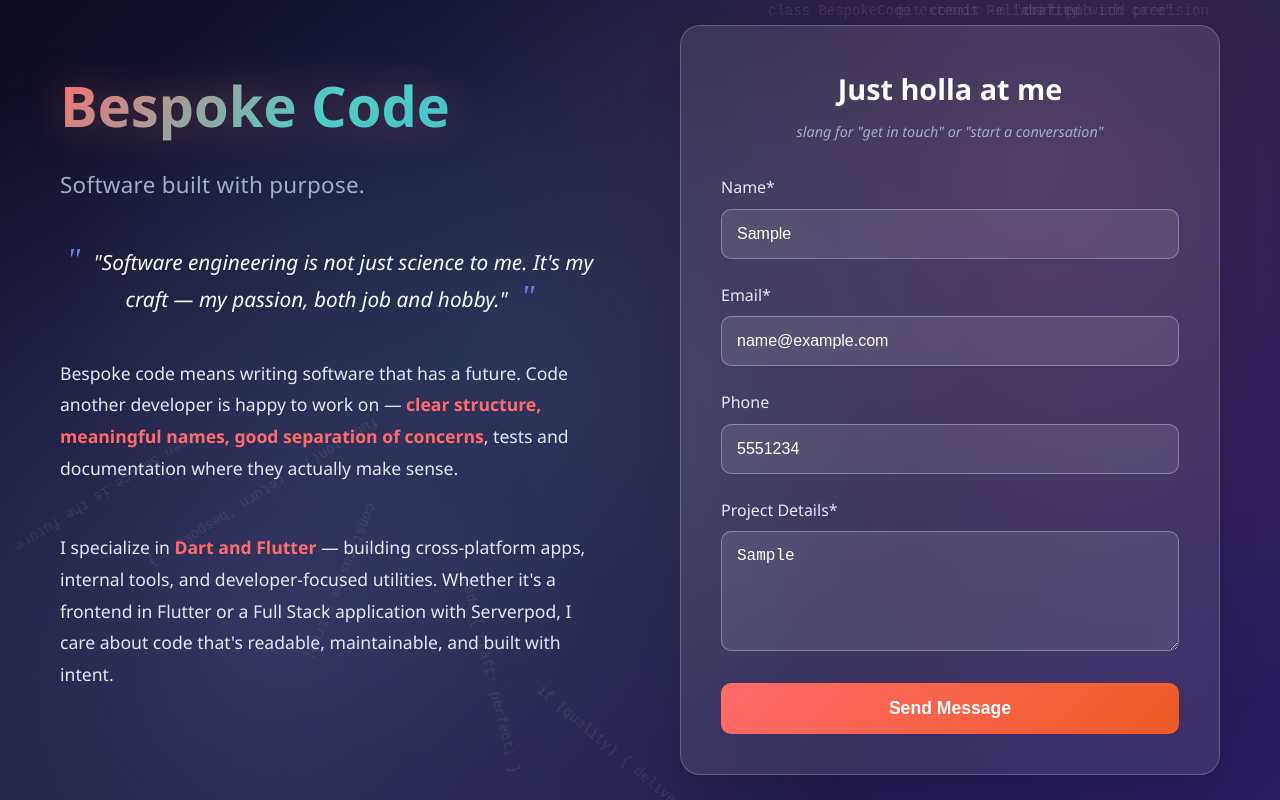
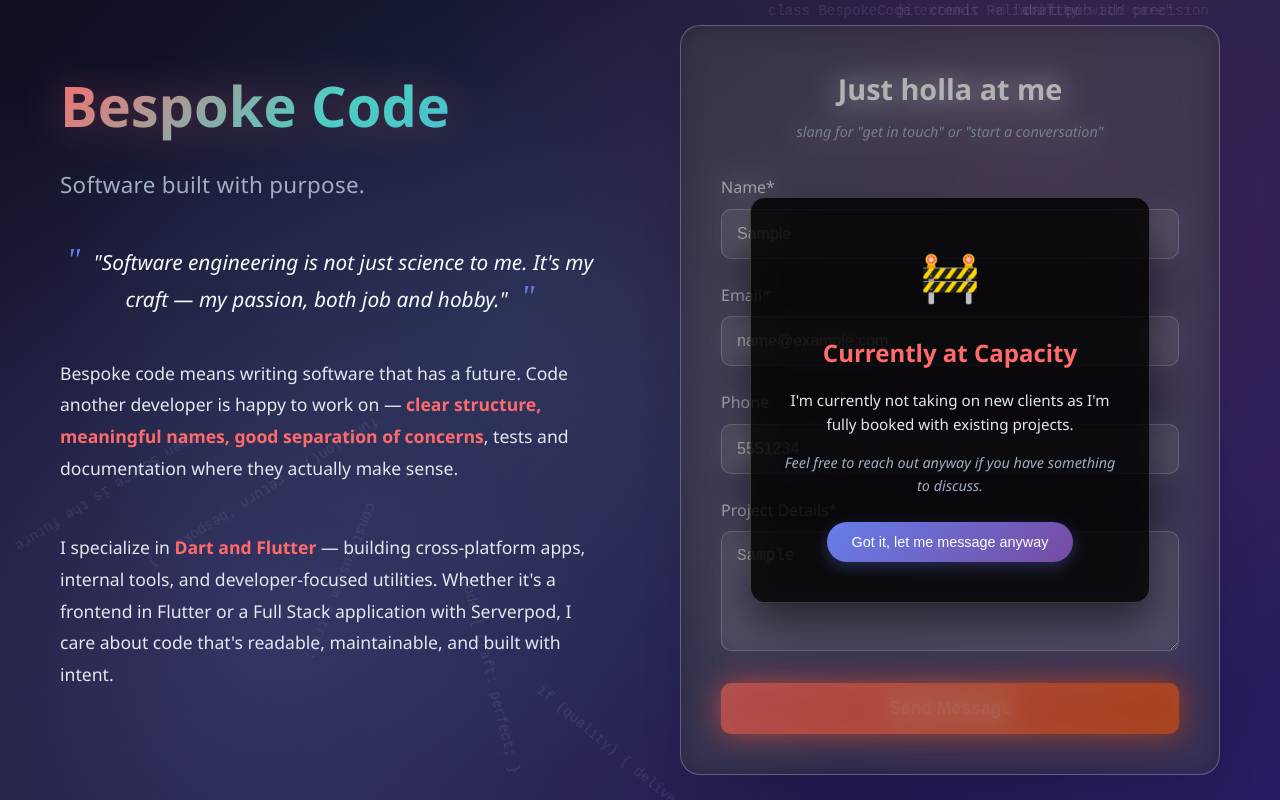
Before and after one commit to BenAuerDev/bespoke_code_website, a website: page index.html in a window 1280 px wide. Both pictures are taken after typing "Sample", "name@example.com", "5551234", "Sample" into the empty fields and a click on the button "Send Message". Shown: the top 800 px of the page. Drawn offline with Linux system fonts and the light colour scheme.

Commit message:
feat: warning overlay for contact form
just a overlay telling that I'm not taking new projects

```diff
--- a/index.html
+++ b/index.html
@@ -60,6 +60,20 @@
                 <div class="contact-form" id="contact">
                     <h2 class="form-title">Just holla at me</h2>
                     <p class="form-subtitle">slang for "get in touch" or "start a conversation"</p>
+
+                    <!-- Capacity Overlay -->
+                    <div class="capacity-overlay" id="capacityOverlay">
+                        <div class="overlay-content">
+                            <div class="overlay-icon">🚧</div>
+                            <h3>Currently at Capacity</h3>
+                            <p>I'm currently not taking on new clients as I'm fully booked with existing projects.</p>
+                            <p class="overlay-note">Feel free to reach out anyway if you have something to discuss.</p>
+                            <button type="button" class="overlay-dismiss" id="overlayDismiss">
+                                Got it, let me message anyway
+                            </button>
+                        </div>
+                    </div>
+
                     <div class="success-message" id="successMessage">
                         <div class="success-icon">&#10003;</div>
                         <h3>Message Sent Successfully!</h3>
--- a/script.js
+++ b/script.js
@@ -1,5 +1,10 @@
+// Initialize everything when DOM is ready
+document.addEventListener('DOMContentLoaded', function () {
+
     // Form submission handler
-document.getElementById('contactForm').addEventListener('submit', function (e) {
+    const contactForm = document.getElementById('contactForm');
+    if (contactForm) {
+        contactForm.addEventListener('submit', function (e) {
             e.preventDefault();
 
             const form = this;
@@ -72,14 +77,7 @@
                 });
             }
         });
-
-// Smooth scrolling for the CTA button
-document.querySelector('.cta-button').addEventListener('click', function (e) {
-    e.preventDefault();
-    document.querySelector('#contact').scrollIntoView({
-        behavior: 'smooth'
-    });
-});
+    }
 
     // Add interactive hover effects for form fields
     document.querySelectorAll('.form-group input, .form-group textarea').forEach(field => {
@@ -91,3 +89,64 @@
             this.parentElement.style.transform = 'translateY(0)';
         });
     });
+
+    // Capacity Overlay Functionality
+    function initCapacityOverlay() {
+        const capacityOverlay = document.getElementById('capacityOverlay');
+        const overlayDismiss = document.getElementById('overlayDismiss');
+        const contactForm = document.getElementById('contactForm');
+
+        if (!capacityOverlay || !overlayDismiss || !contactForm) {
+            console.error('Overlay elements not found!');
+            return;
+        }
+
+        // Show overlay when form is interacted with
+        window.showCapacityOverlay = function () {
+            console.log('Showing overlay'); // Debug
+            capacityOverlay.classList.add('active');
+        };
+
+        // Hide overlay when dismissed
+        function hideCapacityOverlay() {
+            console.log('Hiding overlay'); // Debug
+            capacityOverlay.classList.remove('active');
+            // Store in localStorage so it doesn't show again this session
+            localStorage.setItem('capacityOverlayDismissed', 'true');
+        }
+
+        // Check if overlay was already dismissed
+        if (localStorage.getItem('capacityOverlayDismissed') !== 'true') {
+            // Show overlay on first form hover (desktop)
+            contactForm.addEventListener('mouseenter', function (e) {
+                console.log('Form hovered'); // Debug
+                window.showCapacityOverlay();
+                // Remove the event listener after first show
+                contactForm.removeEventListener('mouseenter', arguments.callee);
+            });
+
+            // Show overlay on first form touch (mobile)
+            contactForm.addEventListener('touchstart', function (e) {
+                console.log('Form touched'); // Debug
+                window.showCapacityOverlay();
+                // Remove the event listener after first show
+                contactForm.removeEventListener('touchstart', arguments.callee);
+            }, { once: true });
+        }
+
+        // Dismiss button functionality
+        overlayDismiss.addEventListener('click', hideCapacityOverlay);
+
+        // Also allow clicking outside overlay to dismiss
+        capacityOverlay.addEventListener('click', function (e) {
+            if (e.target === capacityOverlay) {
+                hideCapacityOverlay();
+            }
+        });
+
+        console.log('Capacity overlay initialized!');
+    }
+
+    // Initialize capacity overlay
+    initCapacityOverlay();
+});
--- a/styles.css
+++ b/styles.css
@@ -659,6 +659,104 @@
     }
 }
 
+/* Capacity Overlay Styles */
+.capacity-overlay {
+    position: absolute;
+    top: 0;
+    left: 0;
+    right: 0;
+    bottom: 0;
+    background: rgba(0, 0, 0, 0.3);
+    backdrop-filter: blur(15px);
+    display: flex;
+    align-items: center;
+    justify-content: center;
+    z-index: 1000;
+    opacity: 0;
+    visibility: hidden;
+    transition: all 0.3s ease;
+    border-radius: 20px;
+}
+
+.capacity-overlay.active {
+    opacity: 1;
+    visibility: visible;
+}
+
+.overlay-content {
+    background: rgba(0, 0, 0, 0.8);
+    border: 1px solid rgba(255, 255, 255, 0.2);
+    border-radius: 15px;
+    padding: 40px 30px;
+    text-align: center;
+    max-width: 400px;
+    margin: 20px;
+    backdrop-filter: blur(20px);
+    box-shadow: 0 20px 40px rgba(0, 0, 0, 0.5);
+}
+
+.overlay-icon {
+    font-size: 3rem;
+    margin-bottom: 20px;
+    animation: pulse 2s ease-in-out infinite;
+}
+
+@keyframes pulse {
+
+    0%,
+    100% {
+        transform: scale(1);
+    }
+
+    50% {
+        transform: scale(1.1);
+    }
+}
+
+.overlay-content h3 {
+    color: #ff6b6b;
+    font-size: 1.5rem;
+    margin-bottom: 15px;
+    font-weight: 600;
+}
+
+.overlay-content p {
+    color: #e2e8f0;
+    margin-bottom: 15px;
+    line-height: 1.6;
+    font-size: 0.95rem;
+}
+
+.overlay-note {
+    color: #a0aec0 !important;
+    font-size: 0.9rem !important;
+    font-style: italic;
+    margin-bottom: 25px !important;
+}
+
+.overlay-dismiss {
+    background: linear-gradient(135deg, #667eea 0%, #764ba2 100%);
+    color: white;
+    border: none;
+    padding: 12px 25px;
+    border-radius: 25px;
+    font-size: 0.9rem;
+    font-weight: 500;
+    cursor: pointer;
+    transition: all 0.3s ease;
+    box-shadow: 0 5px 15px rgba(102, 126, 234, 0.3);
+}
+
+.overlay-dismiss:hover {
+    transform: translateY(-2px);
+    box-shadow: 0 8px 25px rgba(102, 126, 234, 0.4);
+}
+
+/* Make contact form relative for overlay positioning */
+.contact-form {
+    position: relative;
+}
+
 /* Legal pages styles */
 .legal-page {
     max-width: 800px;
```
Lines whose indentation alone changed are shown as unchanged.
